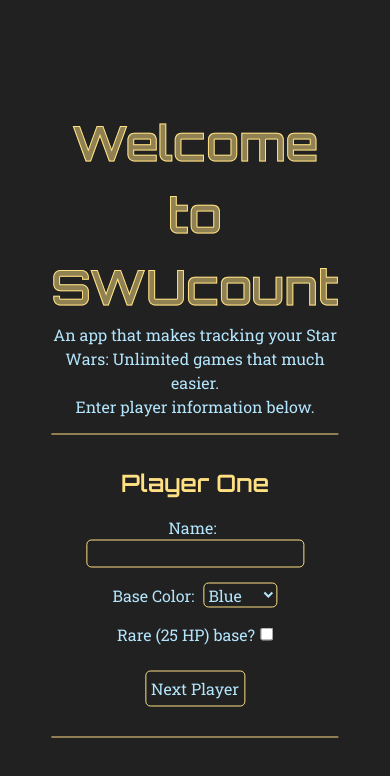
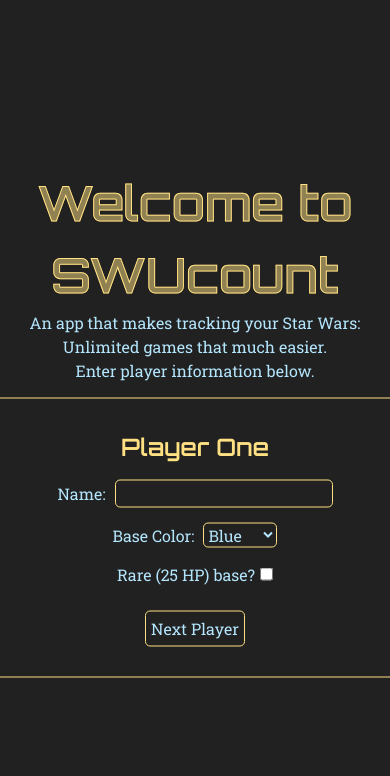
Before and after one commit to amethystreflection/swu_counter_application, a React (Vite) app: page / in a window 390 px wide. Shown: the top 776 px of the page. Built offline with nearby package versions, Linux system fonts and the light colour scheme.

Commit message:
responsive-stretch fix

```diff
--- a/src/App.css
+++ b/src/App.css
@@ -65,6 +65,9 @@
   -moz-transition: all .5s linear;
   -ms-transition: all .5s linear;
   -o-transition: all .5s linear;
+}
+#responsive-stretch {
+  width: 100%;
 }
 .inline {
   display: inline;
```
